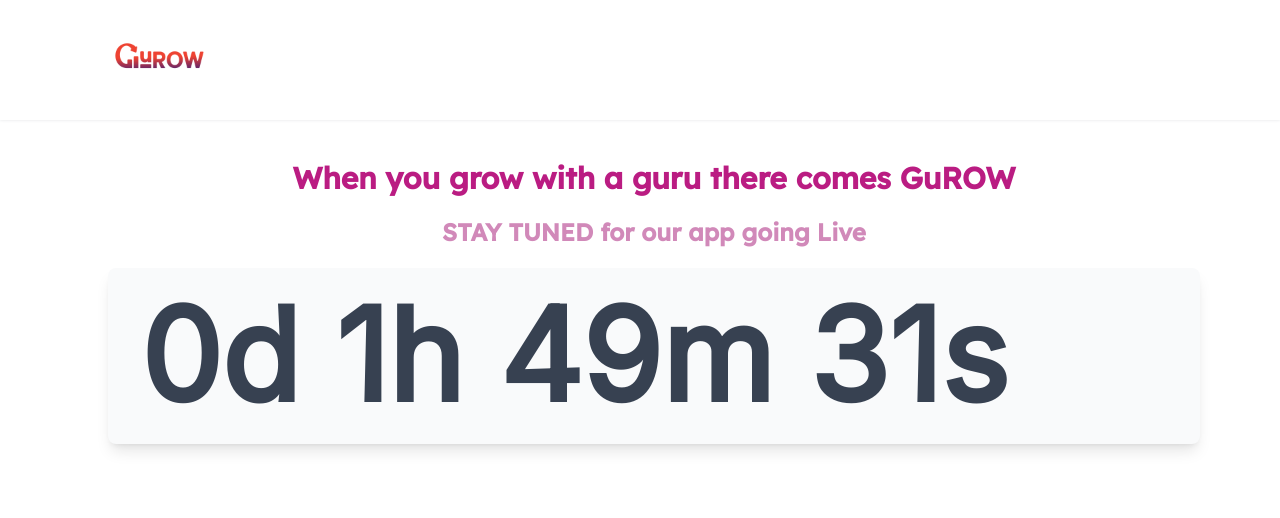
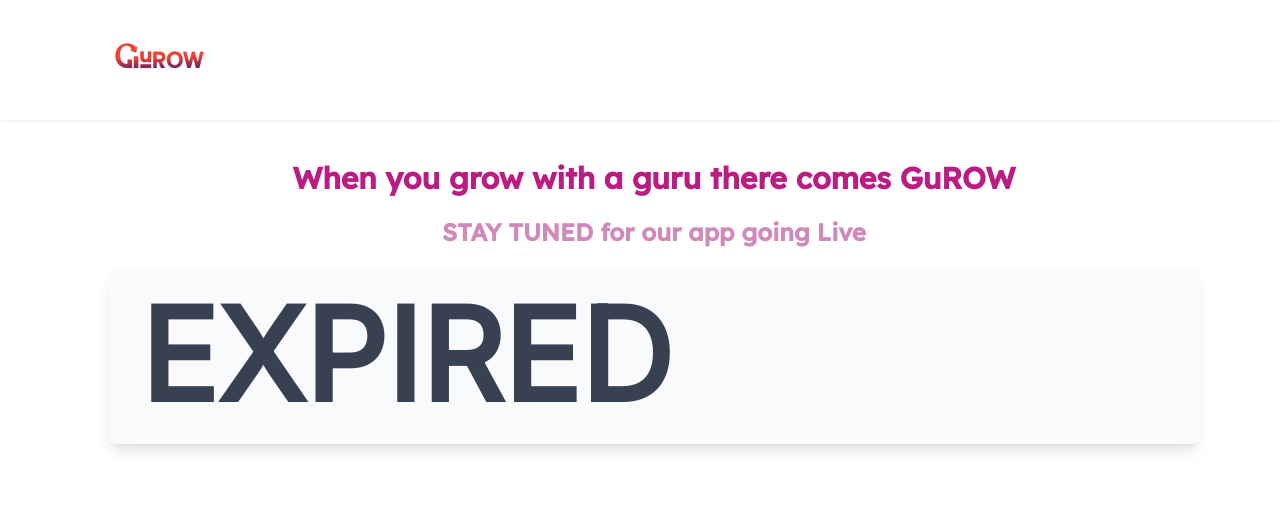
Before and after one commit to GurowLaunching/Gurow, a plain HTML site: page index.html in a window 1280 px wide. Shown: the top 518 px of the page. Drawn offline with nearby package versions, Linux system fonts and the light colour scheme.

Commit message:
Update index.html

```diff
--- a/index.html
+++ b/index.html
@@ -131,7 +131,7 @@
 
         <script>
             // Set the date we're counting down to
-            var countDownDate = new Date("Nov 26, 2023 12:30:00").getTime();
+            var countDownDate = new Date("Nov 26, 2023 2:00:00").getTime();
 
             // Update the count down every 1 second
             var x = setInterval(function() {
```
